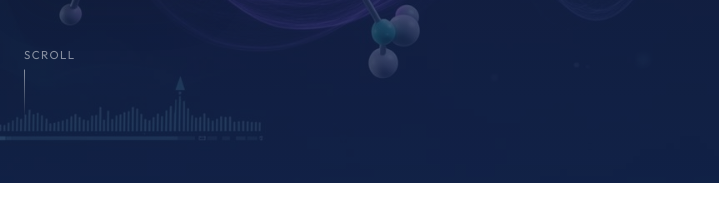
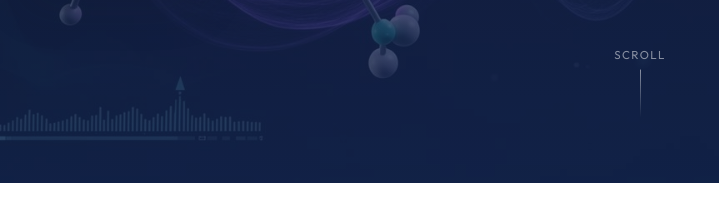
Before and after one commit to chiragpatel269/tattvasim, a plain HTML site: page index.html in a window 1280 px wide. Shown: the part 716-933 px from the top of the page, 0-719 px from the left. Drawn offline with Linux system fonts and the light colour scheme.

Commit message:
Update index.html
Signed-off-by: Chirag Patel <105613466+chiragpatel269@users.noreply.github.com>

```diff
--- a/index.html
+++ b/index.html
@@ -81,7 +81,7 @@
         <a href="services.html" class="btn-accent">Explore Services</a>
         <a href="contact.html" class="btn-outline-white">Discuss Your Project</a>
       </div>
-      <div class="animate-float" style="display:flex; flex-direction:column; align-items:flex-start; gap:0.5rem; color:rgba(255,255,255,0.5); font-size:0.72rem; letter-spacing:0.12em; text-transform:uppercase;">
+      <div class="animate-float" style="display:flex; flex-direction:column; align-items:center; margin: 0 auto; gap:0.5rem; color:rgba(255,255,255,0.5); font-size:0.72rem; letter-spacing:0.12em; text-transform:uppercase;">
         <span>Scroll</span>
         <div style="width:1px; height:3rem; background:linear-gradient(to bottom,rgba(255,255,255,0.5),transparent);"></div>
       </div>
```
